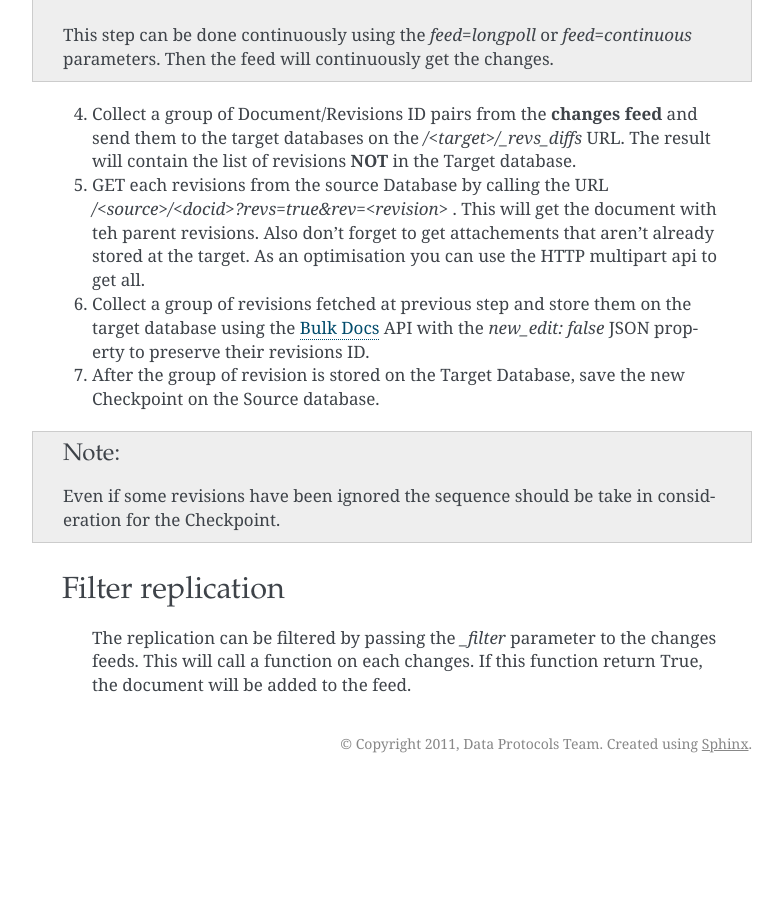
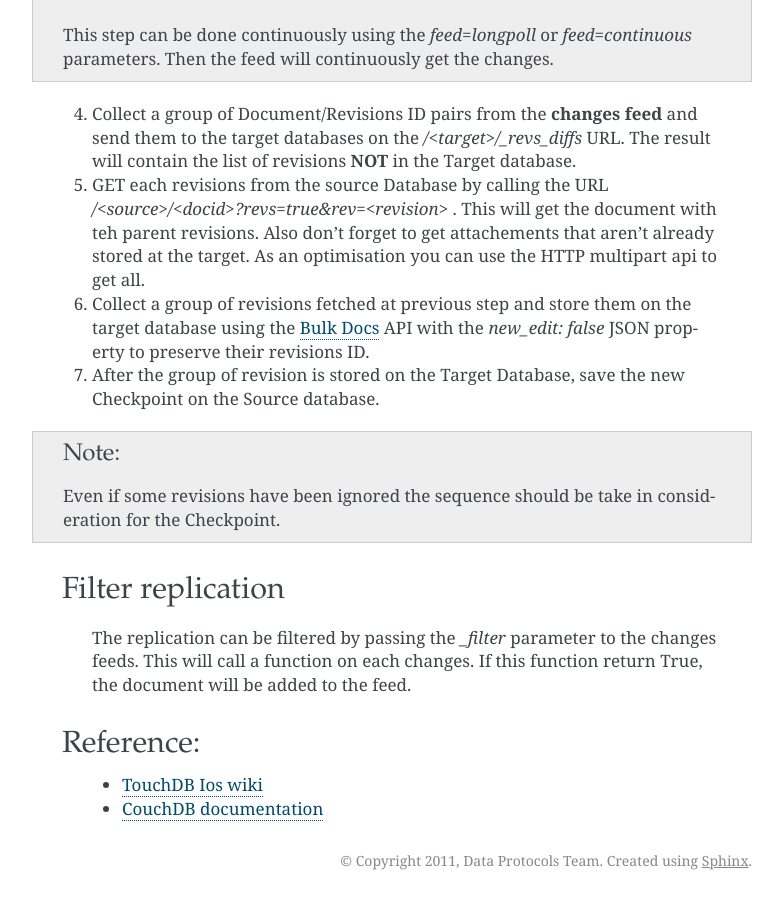
Before and after one commit to frictionlessdata/datapackage, a Sphinx documentation site: the page built from source/couchdb_replication.rst, in a window 1280 px wide and 900 px high, scrolled down 1558 px. Shown: the whole window, without its empty margins (358-1141 px from the left). Built offline with Sphinx 7.4.7, drawn with Linux system fonts in a browser that asks for light colours; before the commit the page ends 2341 px from its top, so only the background shows below that.

Commit message:
add references

```diff
--- a/source/couchdb_replication.rst
+++ b/source/couchdb_replication.rst
@@ -116,6 +116,14 @@ Filter replication
     to the changes feeds. This will call a function on each changes. If
     this function return True, the document will be added to the feed.
 
+
+Reference:
+----------
+
+    * `TouchDB Ios wiki <https://github.com/couchbaselabs/TouchDB-iOS/wiki/Replication-Algorithm>`_
+    * `CouchDB documentation
+      <http://wiki.apache.org/couchdb/Replication>`_
+
 .. _CouchDB: http://couchdb.apache.org
 .. _Erlang: http://erlang.org
 .. _couch_replicator: https://github.com/apache/couchdb/tree/master/src/couch_replicator
```
